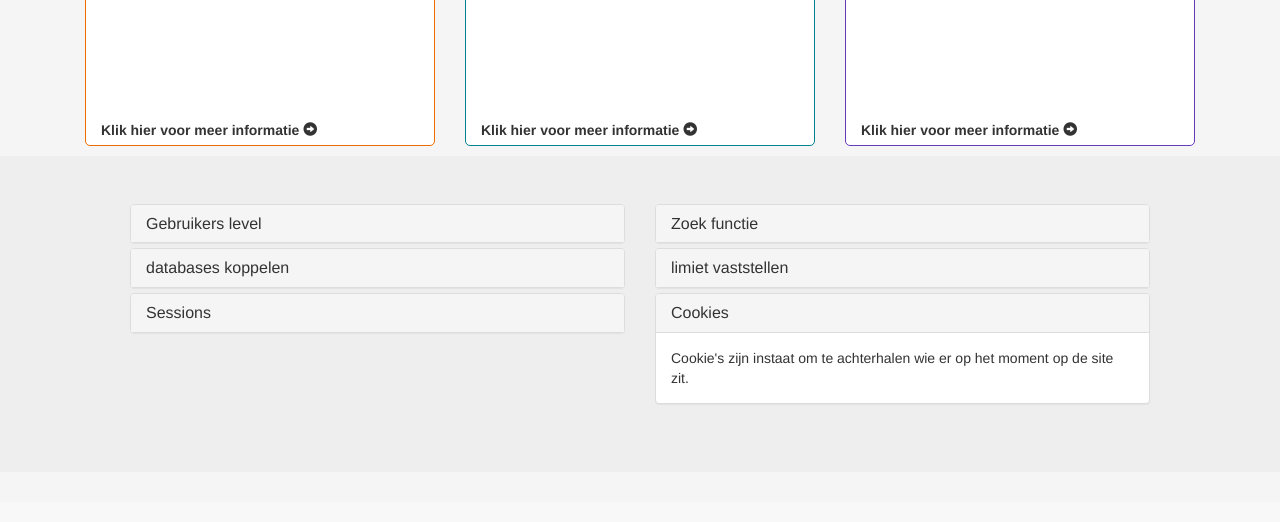
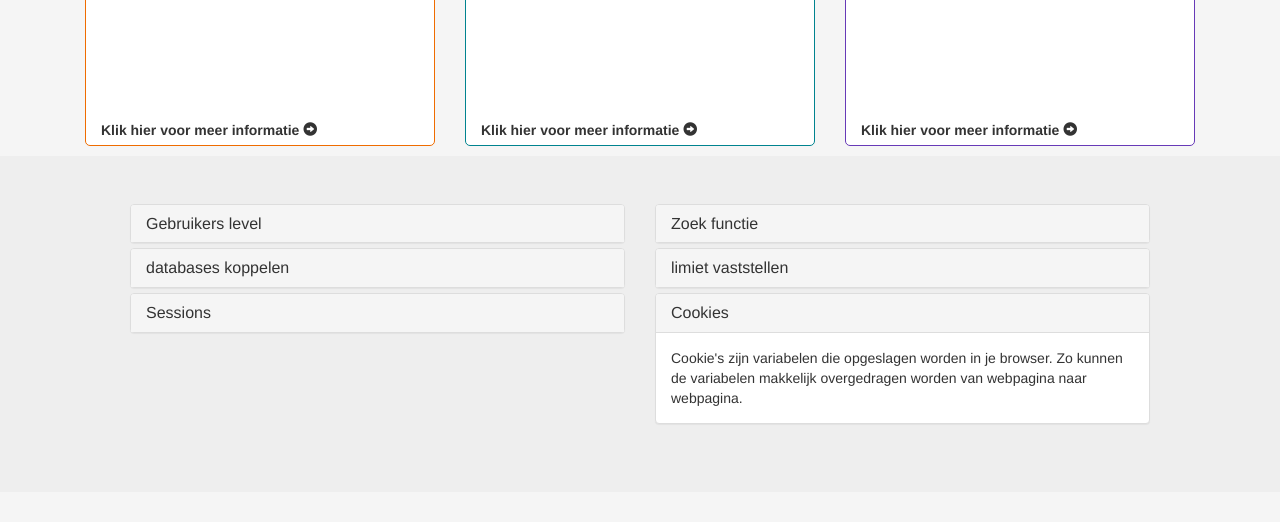
Before and after one commit to MaxHauser97/ROC-Anarchy, a PHP site: page / in a window 1280 px wide, after a click on "Cookies". Shown: the part 734-1256 px from the top of the page. Before the commit the page ends 1139 px from the top, so only its background shows below. Run offline with PHP 8.4, Linux system fonts and the light colour scheme; the visitor is signed in with stand-in values (Sample User, id 1); data that the repository does not hold is empty; some libraries are stand-ins or nearby versions.

Commit message:
Betere uitleg cookies.

```diff
--- a/index.php
+++ b/index.php
@@ -271,7 +271,7 @@
 					</h4>
 				  </div>
 				  <div id="collapse6" class="panel-collapse collapse">
-					<div class="panel-body">Cookie's zijn instaat om te achterhalen wie er op het moment op de site zit.</div>
+					<div class="panel-body">Cookie's zijn variabelen die opgeslagen worden in je browser. Zo kunnen de variabelen makkelijk overgedragen worden van webpagina naar webpagina.</div>
 				  </div>
 				</div>
 			  </div>
```
